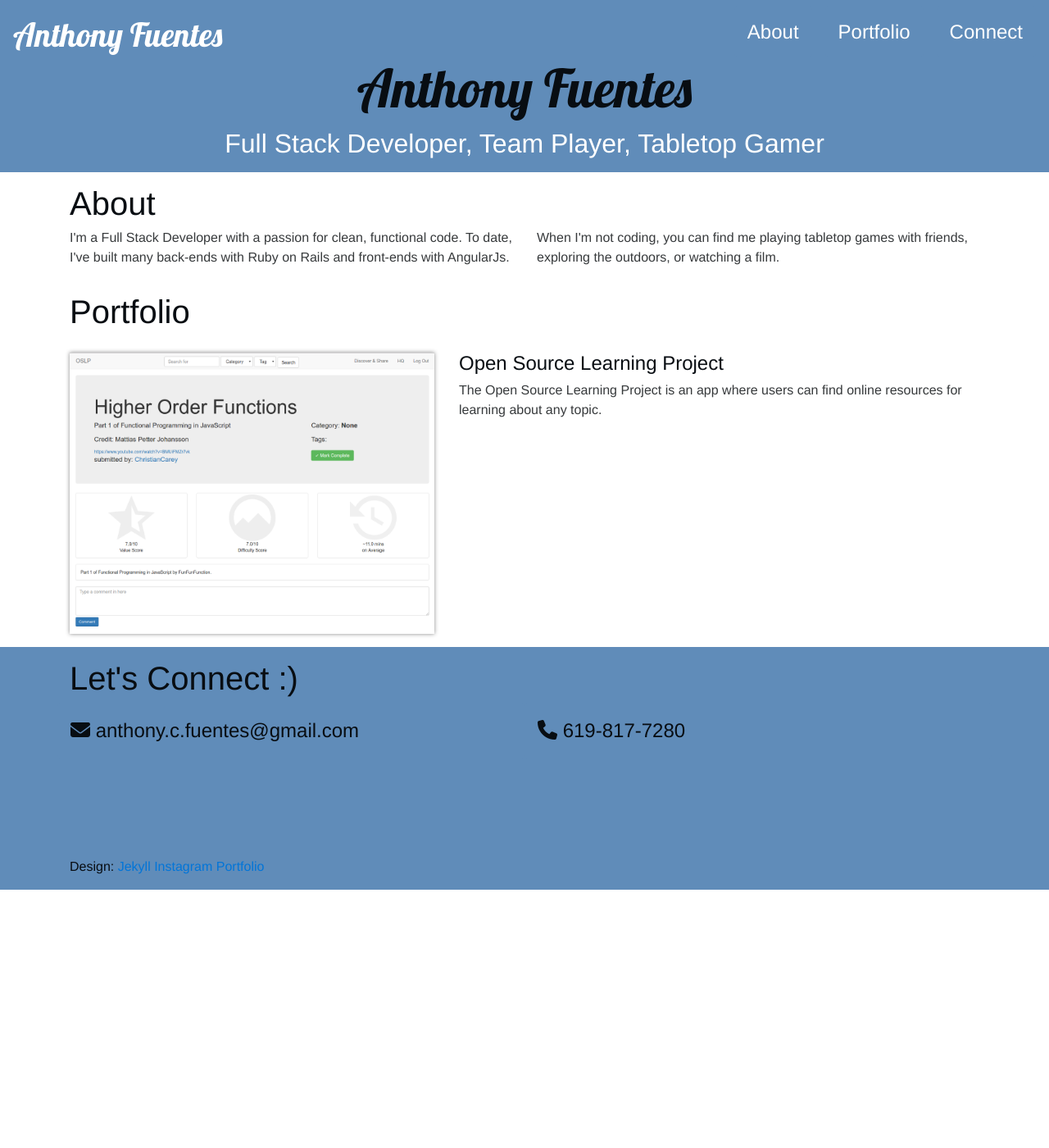
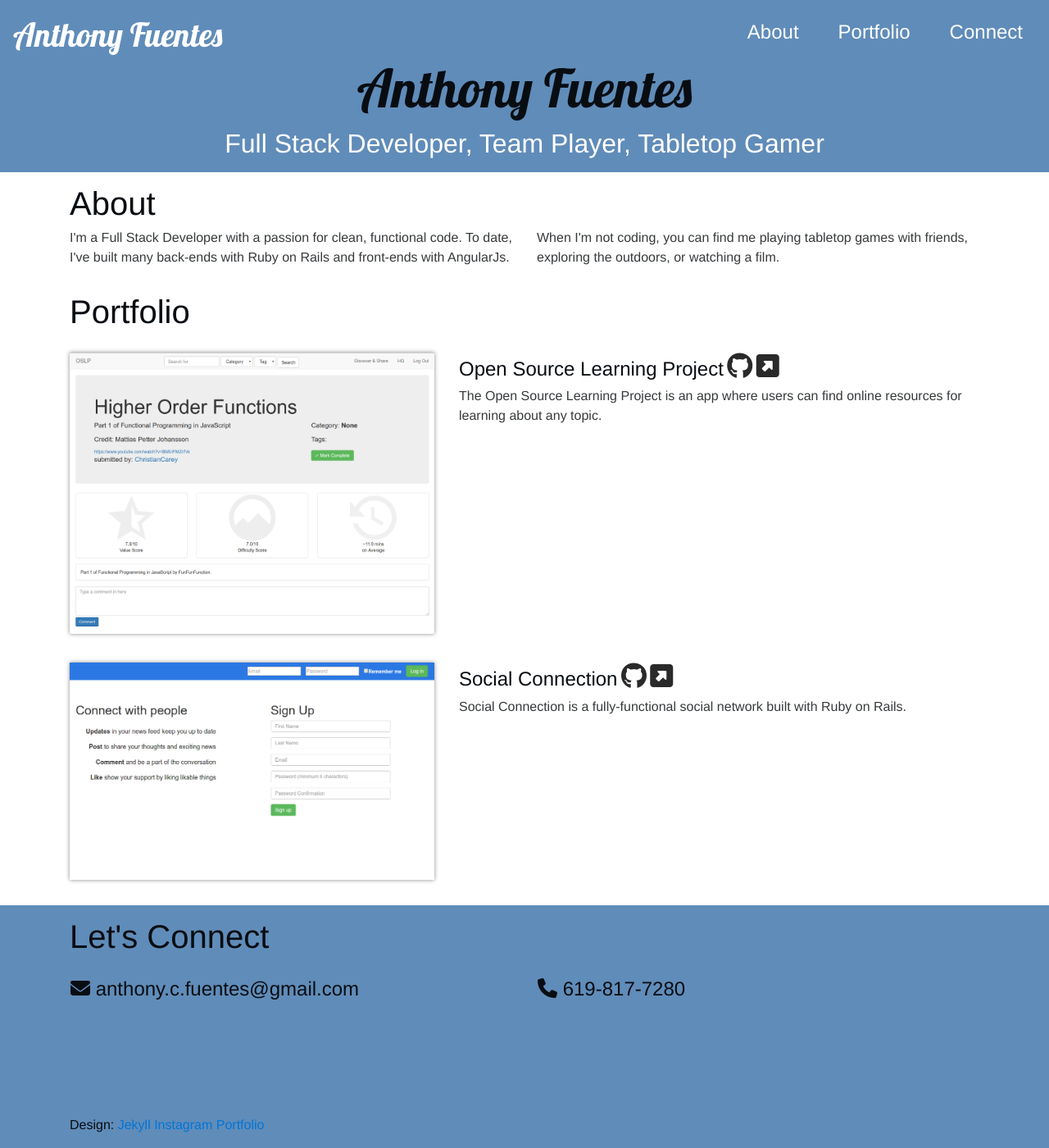
Before and after one commit to anthonyfuentes/anthonyfuentes.github.io, a Jekyll site: the page built from index.html, in a window 1280 px wide and 1400 px high, scrolled down 376 px. Shown: the whole window at 82% size. Built offline with Jekyll 4.4.1, drawn with Linux system fonts in a browser that asks for light colours; nearby versions of some CDN libraries; before the commit the page ends 1461 px from its top, so only the background shows below that.

Commit message:
Update portfolio section

```diff
--- a/_includes/contacts.html
+++ b/_includes/contacts.html
@@ -2,7 +2,7 @@
     <div class="container">
         <div class="row">
             <div class="col-md-12">
-                <h1>Let's Connect :)</h1>
+                <h1>Let's Connect</h1>
             </div>
             <div class="col-md-6 col-sm-12 container-contacts-phone">
                 <i class="fa fa-envelope" aria-hidden="true"></i>
--- a/_includes/head.html
+++ b/_includes/head.html
@@ -14,6 +14,6 @@
             crossorigin="anonymous"></script>
     <script src="https://cdnjs.cloudflare.com/ajax/libs/tether/1.3.5/js/tether.min.js"></script>
     <script src="./web-dist/js/bootstrap.min.js"></script>
-    <script src="https://use.fontawesome.com/266c035ce0.js"></script>
     <script src="./web-dist/js/app.js"></script>
+    <script src="https://use.fontawesome.com/69a1746281.js"></script>
 </head>
--- a/_includes/instagram.html
+++ b/_includes/instagram.html
@@ -6,14 +6,44 @@
     <div class="col-md-12">
 
       <div class="row list-row">
-        <div class="col-md-5">
+        <div class="col-md-5 row-top">
           <img src="./web-dist/images/oslp.png" class="img-fill light-shadow" alt="screenshot open source learning project">
         </div>
         <div class="col-md-7">
           <div>
-            <h4>Open Source Learning Project</h4>
+            <h4 class="h-inline">Open Source Learning Project</h4>
+            <span class="pull-right link-group">
+              <a target="_blank" href="https://github.com/anthonyfuentes/open_source_learning_project">
+                <i class="fa fa-2x fa-github" aria-hidden="true"></i>
+              </a>
+              <a target="_blank" href="https://whispering-atoll-54342.herokuapp.com/">
+                <i class="fa fa-2x fa-external-link-square" aria-hidden="true"></i>
+              </a>
+            </span>
           </div>
-          <p>The Open Source Learning Project is an app where users can find online resources for learning about any topic.</p>
+          <p>
+          The Open Source Learning Project is an app where users can find online resources for learning about any topic.
+          </p>
+        </div>
+      </div>
+
+      <div class="row list-row">
+        <div class="col-md-5 row-top">
+          <img src="./web-dist/images/social-connection.png" class="img-fill light-shadow" alt="screenshot social connection">
+        </div>
+        <div class="col-md-7">
+          <div>
+            <h4 class="h-inline">Social Connection</h4>
+            <span class="pull-right link-group">
+              <a target="_blank" href="https://github.com/anthonyfuentes/project_danebook">
+                <i class="fa fa-2x fa-github" aria-hidden="true"></i>
+              </a>
+              <a target="_blank" href="https://guarded-plateau.herokuapp.com/">
+                <i class="fa fa-2x fa-external-link-square" aria-hidden="true"></i>
+              </a>
+            </span>
+          </div>
+          <p>Social Connection is a fully-functional social network built with Ruby on Rails.</p>
         </div>
       </div>
 
--- a/_web-src/scss/theme/_contacts.scss
+++ b/_web-src/scss/theme/_contacts.scss
@@ -12,7 +12,7 @@
 
   &-phone,
   &-email {
-    font-size: 1.8rem;
+    font-size: 1.15rem;
     padding: $spacer;
     border-radius: $border-radius;
     background-color: $theme-color-main;
```
Also changed, not shown: _web-src/scss/theme/_instagram.scss (+14 -1 lines), web-dist/css/main.min.css, web-dist/images/social-connection.png (added), 6 other files.
